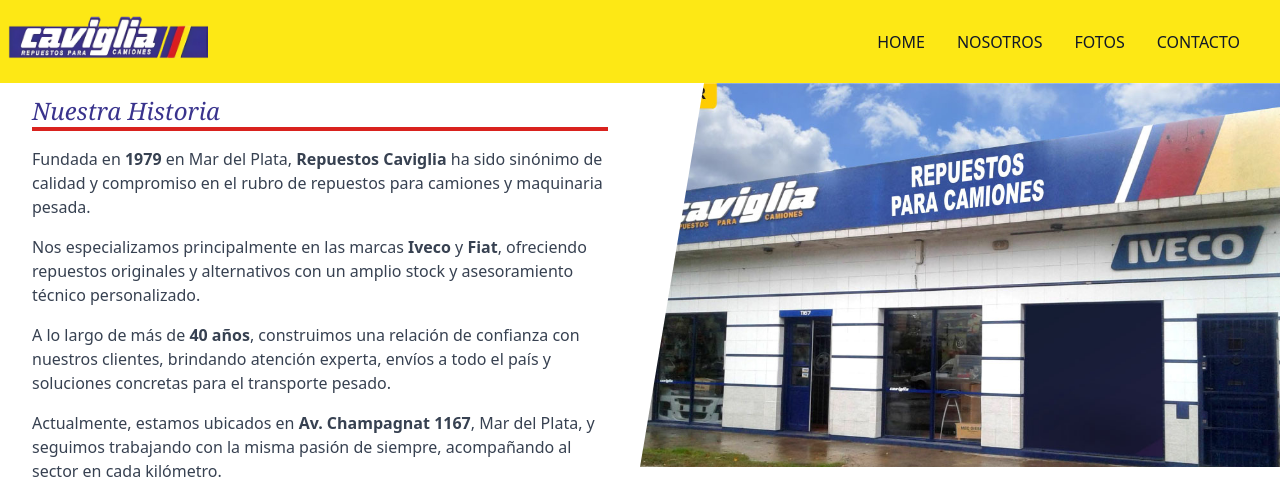
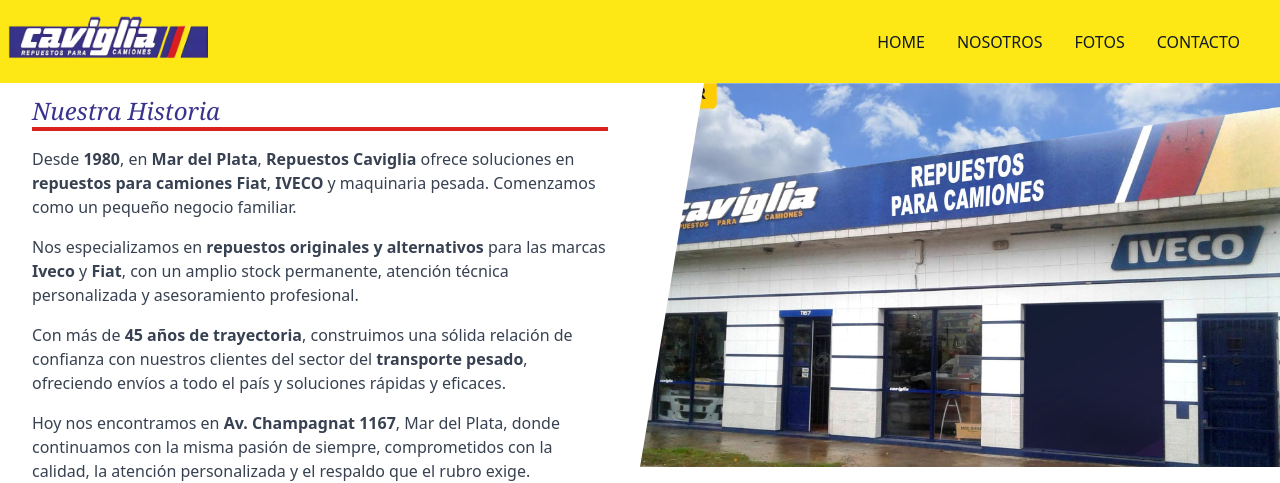
Before and after one commit to infocavigliamdq/cavigliamdq, a Next.js app: page / in a window 1280 px wide. Shown: the top 483 px of the page. Built offline with nearby package versions, Linux system fonts and the light colour scheme; no server answers.

Commit message:
Update Sobre.jsx

```diff
--- a/src/components/SobreMi/Sobre.jsx
+++ b/src/components/SobreMi/Sobre.jsx
@@ -22,23 +22,28 @@
         {/* TEXT SECTION */}
         <div className="w-full lg:w-1/2 flex items-center lg:items-start justify-center p-8 lg:py-1 lg:px-8 bg-white z-10">
           <div className="max-w-xl">
-            <h2 className=" font-serif text-2xl md:mt-2 italic self-center text-primary">Nuestra Historia</h2>
-            {/* <div className="pt-1 px4 bg-primary"></div> */}
+            <h2 className="font-serif text-2xl md:mt-2 italic self-center text-primary">
+              Nuestra Historia
+            </h2>
             <div className="pt-1 px4 bg-tertiary mb-4"></div>
-            {/* <div className="pt-1 px4 bg-secondary mb-2"></div> */}
+
             <h1 className="text-gray-700 mb-4">
-              Fundada en <strong>1979</strong> en Mar del Plata, <strong>Repuestos Caviglia</strong> ha sido sinónimo de calidad y compromiso en el rubro de repuestos para camiones y maquinaria pesada.
+              Desde <strong>1980</strong>, en <strong>Mar del Plata</strong>, <strong>Repuestos Caviglia</strong> ofrece soluciones en <strong>repuestos para camiones Fiat</strong>, <strong>IVECO</strong> y maquinaria pesada. Comenzamos como un pequeño negocio familiar.
             </h1>
+
             <p className="text-gray-700 mb-4">
-              Nos especializamos principalmente en las marcas <strong>Iveco</strong> y <strong>Fiat</strong>, ofreciendo repuestos originales y alternativos con un amplio stock y asesoramiento técnico personalizado.
+              Nos especializamos en <strong>repuestos originales y alternativos</strong> para las marcas <strong>Iveco</strong> y <strong>Fiat</strong>, con un amplio stock permanente, atención técnica personalizada y asesoramiento profesional.
             </p>
+
             <p className="text-gray-700 mb-4">
-              A lo largo de más de <strong>40 años</strong>, construimos una relación de confianza con nuestros clientes, brindando atención experta, envíos a todo el país y soluciones concretas para el transporte pesado.
+              Con más de <strong>45 años de trayectoria</strong>, construimos una sólida relación de confianza con nuestros clientes del sector del <strong>transporte pesado</strong>, ofreciendo envíos a todo el país y soluciones rápidas y eficaces.
             </p>
+
             <p className="text-gray-700">
-              Actualmente, estamos ubicados en <strong>Av. Champagnat 1167</strong>, Mar del Plata, y seguimos trabajando con la misma pasión de siempre, acompañando al sector en cada kilómetro.
+              Hoy nos encontramos en <strong>Av. Champagnat 1167</strong>, Mar del Plata, donde continuamos con la misma pasión de siempre, comprometidos con la calidad, la atención personalizada y el respaldo que el rubro exige.
             </p>
           </div>
+
         </div>
 
         {/* IMAGE with diagonal for md+ screens only */}
```
